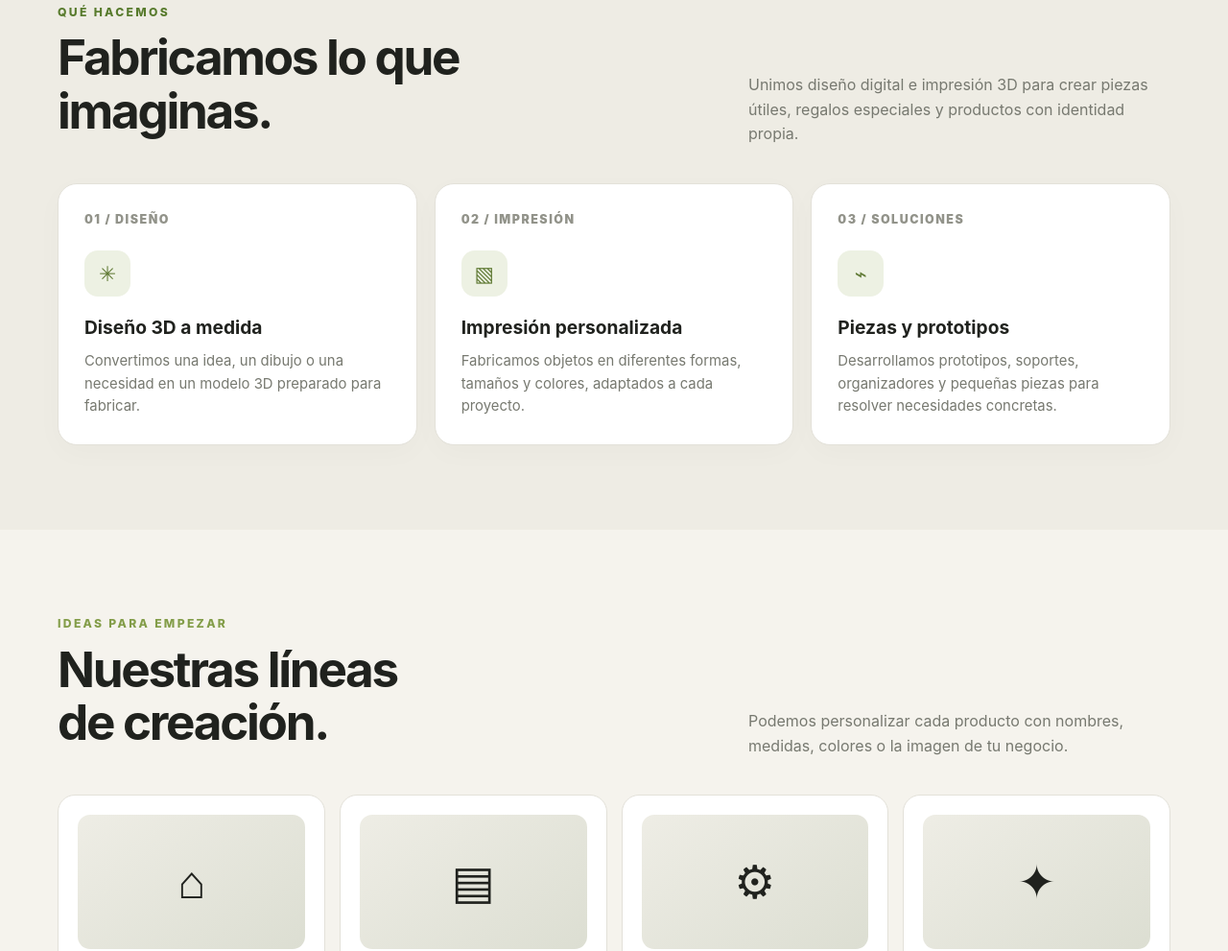
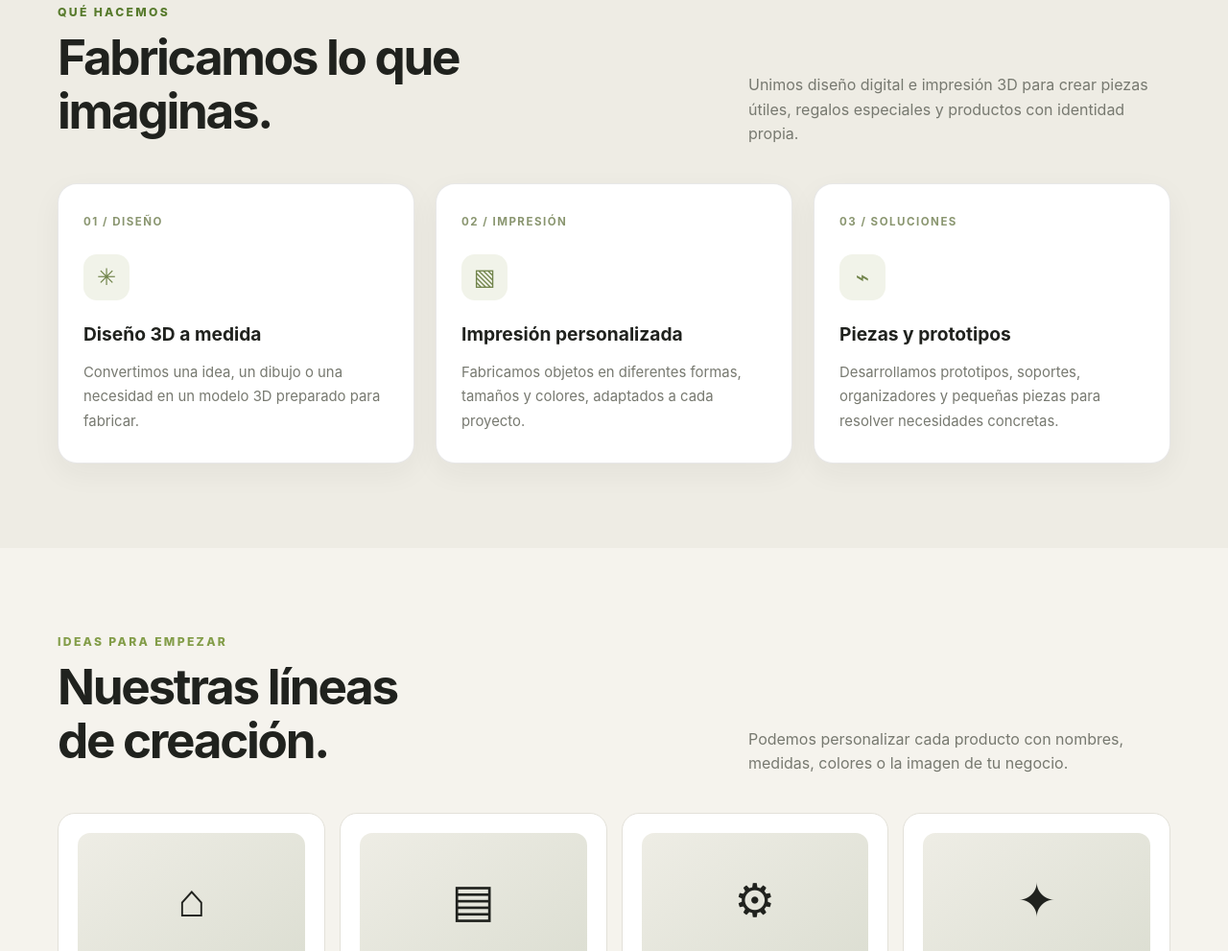
Before and after one commit to aj3dstudio2026/aj3dstudio2026.github.io, a plain HTML site: page index.html in a window 1280 px wide. Shown: the part 797-1788 px from the top of the page at 96% size. Drawn offline with Linux system fonts and the light colour scheme.

Commit message:
Mejora visual de servicios AJ3D

```diff
--- a/index.html
+++ b/index.html
@@ -251,6 +251,62 @@ footer{padding:28px 0;border-top:1px solid var(--line);color:#777970;font-size:.
   .vase-three{width:58px;height:125px}
   .display-stand{width:78px;height:58px}
   .display-object{right:7%;bottom:48px;width:52px;height:30px}
+}/* TARJETAS DE SERVICIOS AJ3D */
+#servicios .cards{
+  display:grid;
+  grid-template-columns:repeat(3,1fr);
+  gap:22px;
+}
+
+#servicios .card{
+  background:#fff;
+  border:1px solid rgba(32,34,30,.10);
+  border-radius:20px;
+  padding:30px 26px;
+  box-shadow:0 10px 30px rgba(32,34,30,.05);
+  transition:transform .25s ease,box-shadow .25s ease;
+}
+
+#servicios .card:hover{
+  transform:translateY(-5px);
+  box-shadow:0 16px 35px rgba(32,34,30,.10);
+}
+
+#servicios .num{
+  color:#8a9670;
+  font-size:.72rem;
+  letter-spacing:1.5px;
+  font-weight:700;
+}
+
+#servicios .icon{
+  width:48px;
+  height:48px;
+  display:flex;
+  align-items:center;
+  justify-content:center;
+  margin:25px 0 20px;
+  border-radius:14px;
+  background:#f1f3e9;
+  color:#71844b;
+  font-size:1.5rem;
+}
+
+#servicios .card h3{
+  color:#20221e;
+  font-size:1.2rem;
+  margin-bottom:12px;
+}
+
+#servicios .card p{
+  color:#777970;
+  line-height:1.7;
+}
+
+@media(max-width:850px){
+  #servicios .cards{
+    grid-template-columns:1fr;
+  }
 }
 </style>
 </head>
```
